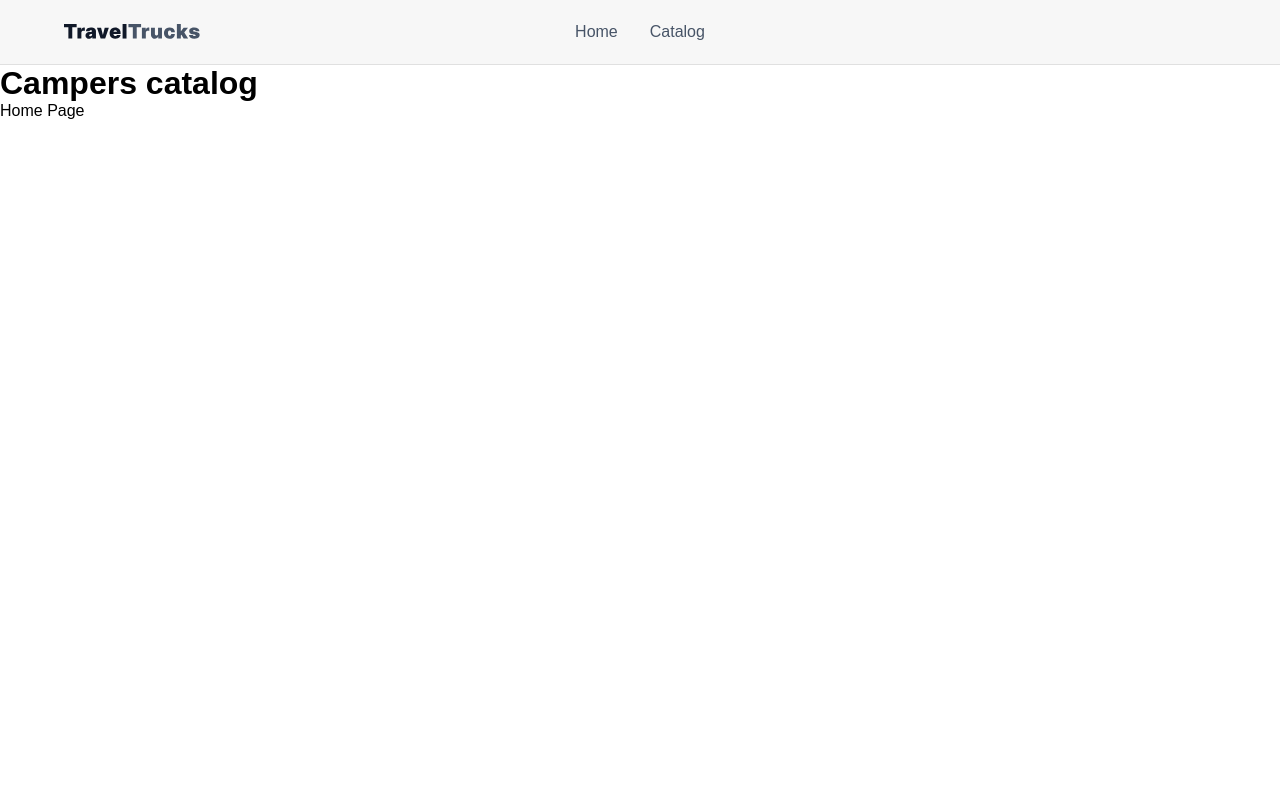
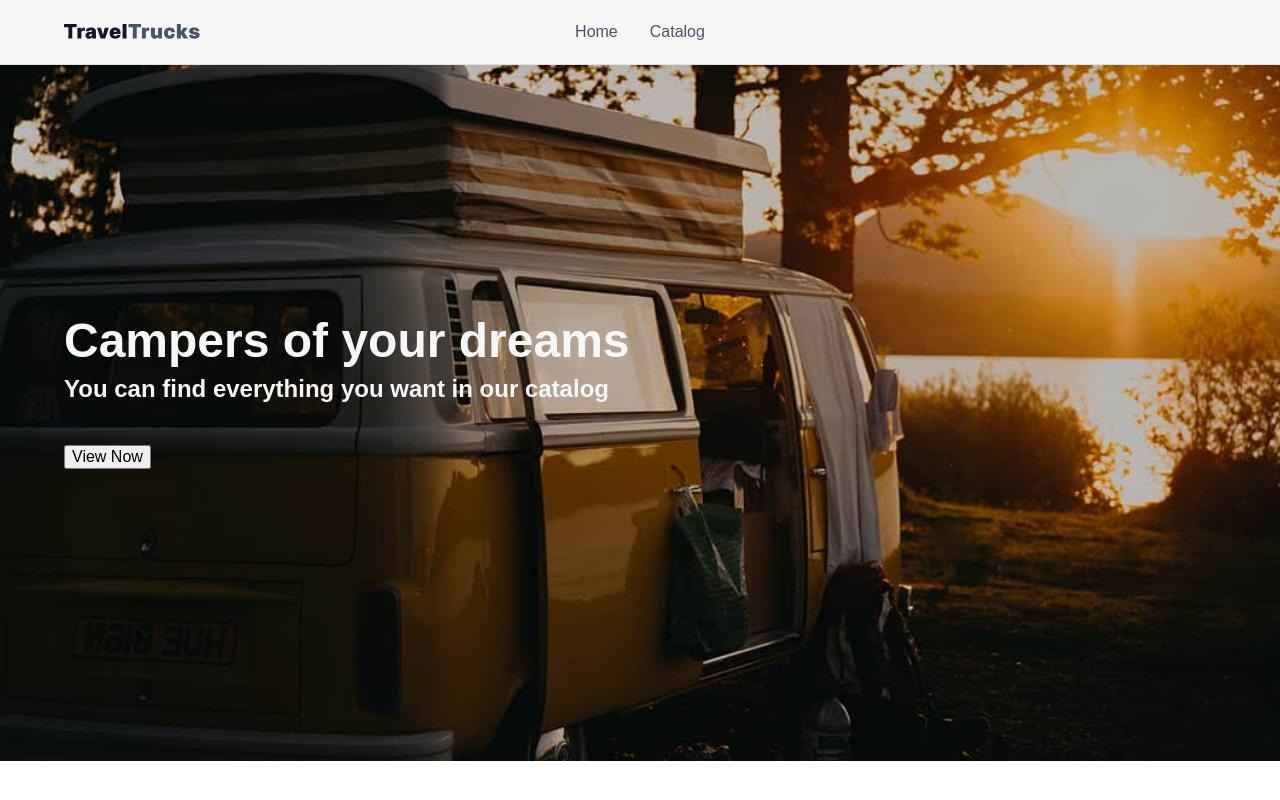
Before and after one commit to TetianaShch/campers-catalog, a Next.js app: page / in a window 1280 px wide. Built offline with nearby package versions, Linux system fonts and the light colour scheme.

Commit message:
feat: add hero section

```diff
--- a/app/globals.css
+++ b/app/globals.css
@@ -3,6 +3,7 @@
   --badges: #e0e0e0;
   --text-secondary: #475467;
   --text-primary: #101828;
+  --text-inverse: #ffffff;
 }
 
 *,
--- a/app/page.tsx
+++ b/app/page.tsx
@@ -1,8 +1,9 @@
+import Hero from '@/components/home/Hero/Hero';
+
 export default function HomePage() {
   return (
     <main>
-      <h1>Campers catalog</h1>
-      <p>Home Page</p>
+      <Hero />
     </main>
   );
 }
--- a/components/home/Hero/Hero.module.css
+++ b/components/home/Hero/Hero.module.css
@@ -0,0 +1,35 @@
+.hero {
+  position: relative;
+  height: 696px;
+  background-image: url('/images/CamperHero.jpg');
+  background-size: cover;
+  background-position: center;
+}
+
+.content {
+  position: absolute;
+  left: 64px;
+  top: 50%;
+  transform: translateY(-50%);
+  color: var(--text-inverse);
+  width: 571px;
+  height: 176px;
+}
+
+.title {
+  font-family: var(--font-family);
+  font-weight: 600;
+  font-size: 48px;
+  line-height: 0.67;
+  color: var(--inputs);
+  margin-bottom: 16px;
+}
+
+.text {
+  font-family: var(--font-family);
+  font-weight: 600;
+  font-size: 24px;
+  line-height: 1.33;
+  color: var(--inputs);
+  margin-bottom: 40px;
+}
--- a/components/home/Hero/Hero.tsx
+++ b/components/home/Hero/Hero.tsx
@@ -0,0 +1,17 @@
+import styles from './Hero.module.css';
+
+const Hero = () => {
+  return (
+    <section className={styles.hero}>
+      <div className={styles.content}>
+        <h1 className={styles.title}>Campers of your dreams</h1>
+        <p className={styles.text}>
+          You can find everything you want in our catalog
+        </p>
+        <button>View Now</button>
+      </div>
+    </section>
+  );
+};
+
+export default Hero;
```
